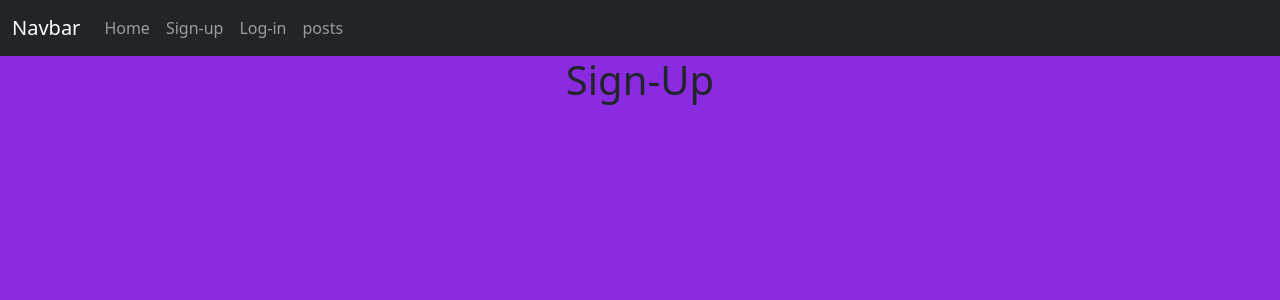
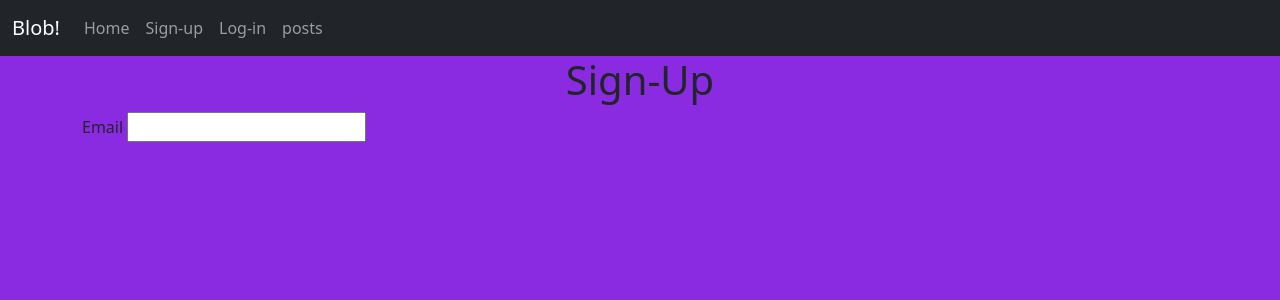
Before and after one commit to Talohs/picnic-fortnight, a Flask app: page /sign-up in a window 1280 px wide. Shown: the top 300 px of the page. Run offline with Flask 2, Linux system fonts and the light colour scheme.

Commit message:
added forms

```diff
--- a/app/__init__.py
+++ b/app/__init__.py
@@ -1,5 +1,6 @@
 from flask import Flask
 
 app = Flask(__name__)
+app.config['SECRET_KEY'] = 'you-will-never-guess'
 
 from . import routes
--- /dev/null
+++ b/app/forms.py
@@ -0,0 +1,10 @@
+from flask_wtf import FlaskForm
+from wtforms import StringField, PasswordField, SubmitField, EmailField
+from wtforms.validators import equal_to, input_required
+
+class Signupform(FlaskForm):
+    email = EmailField('Email', validators=[input_required()])
+    username = StringField('Username', validators=[input_required()])
+    password = PasswordField('Password', validators=[input_required()])
+    confirm = PasswordField('Confirm Password', validators=[input_required(), equal_to('password')])
+    submit = SubmitField()
--- a/app/routes.py
+++ b/app/routes.py
@@ -1,5 +1,6 @@
 from app import app
 from flask import render_template
+from app.forms import Signupform
 
 @app.route("/")
 def index():
@@ -12,7 +13,8 @@ def posts():
 
 @app.route('/sign-up')
 def signup():
-    return render_template('sign-up.html', name='Dan')
+    form = Signupform()
+    return render_template('sign-up.html', form=form)
 
 @app.route('/log-in')
 def login():
--- a/app/templates/nav.html
+++ b/app/templates/nav.html
@@ -1,6 +1,6 @@
 <nav class="navbar navbar-expand-lg bg-dark" data-bs-theme="dark">
     <div class="container-fluid">
-      <a class="navbar-brand" href="#">Navbar</a>
+      <a class="navbar-brand" href="#">Blob!</a>
       <button class="navbar-toggler" type="button" data-bs-toggle="collapse" data-bs-target="#navbarNavAltMarkup" aria-controls="navbarNavAltMarkup" aria-expanded="false" aria-label="Toggle navigation">
         <span class="navbar-toggler-icon"></span>
       </button>
--- a/app/templates/sign-up.html
+++ b/app/templates/sign-up.html
@@ -4,4 +4,9 @@
 
 {% block content %}
         <h1 class="text-center"> Sign-Up </h1>
+
+        <form action="">
+                {{ form.email.label }}
+                {{ form.email }}
+        </form>
 {% endblock content %}
```
